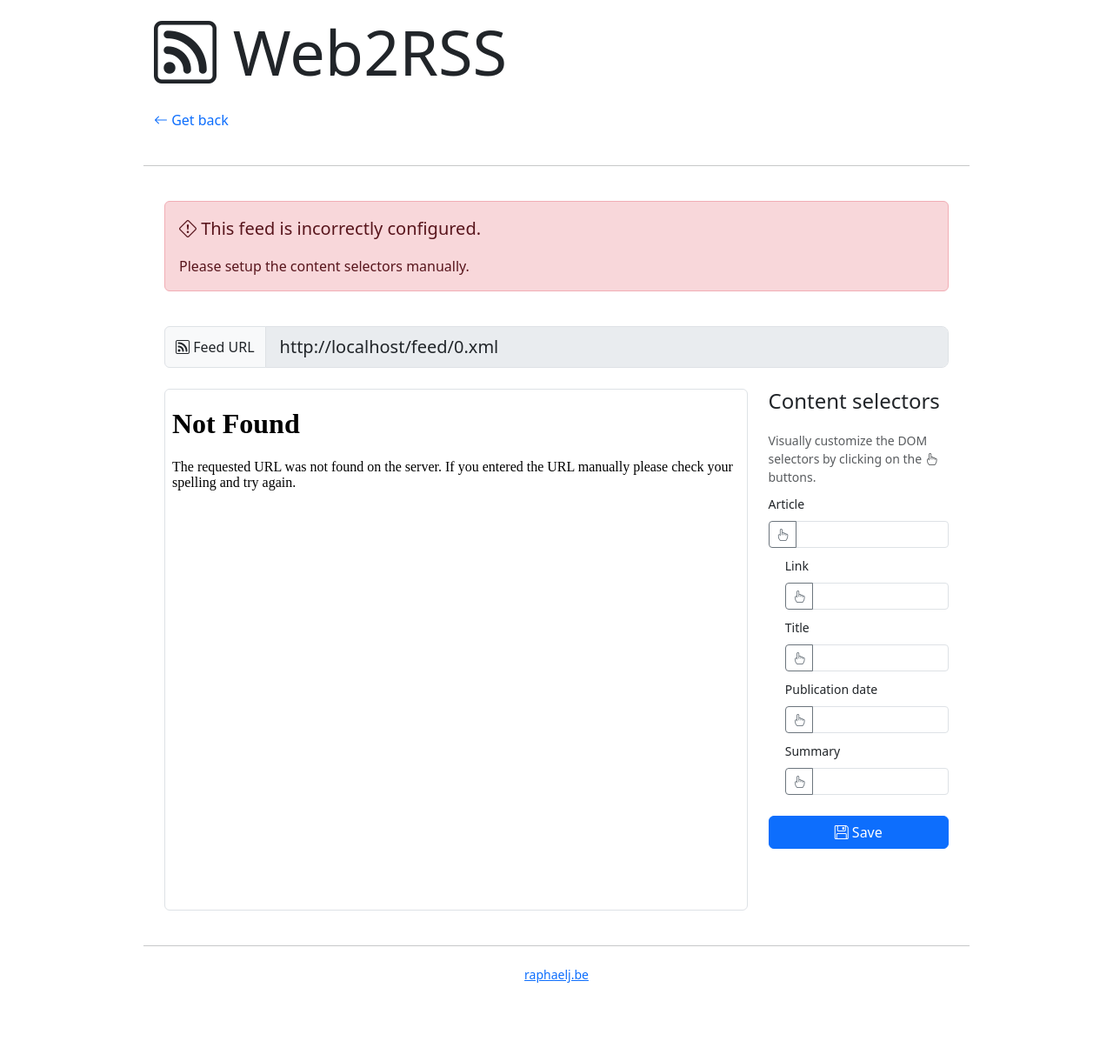
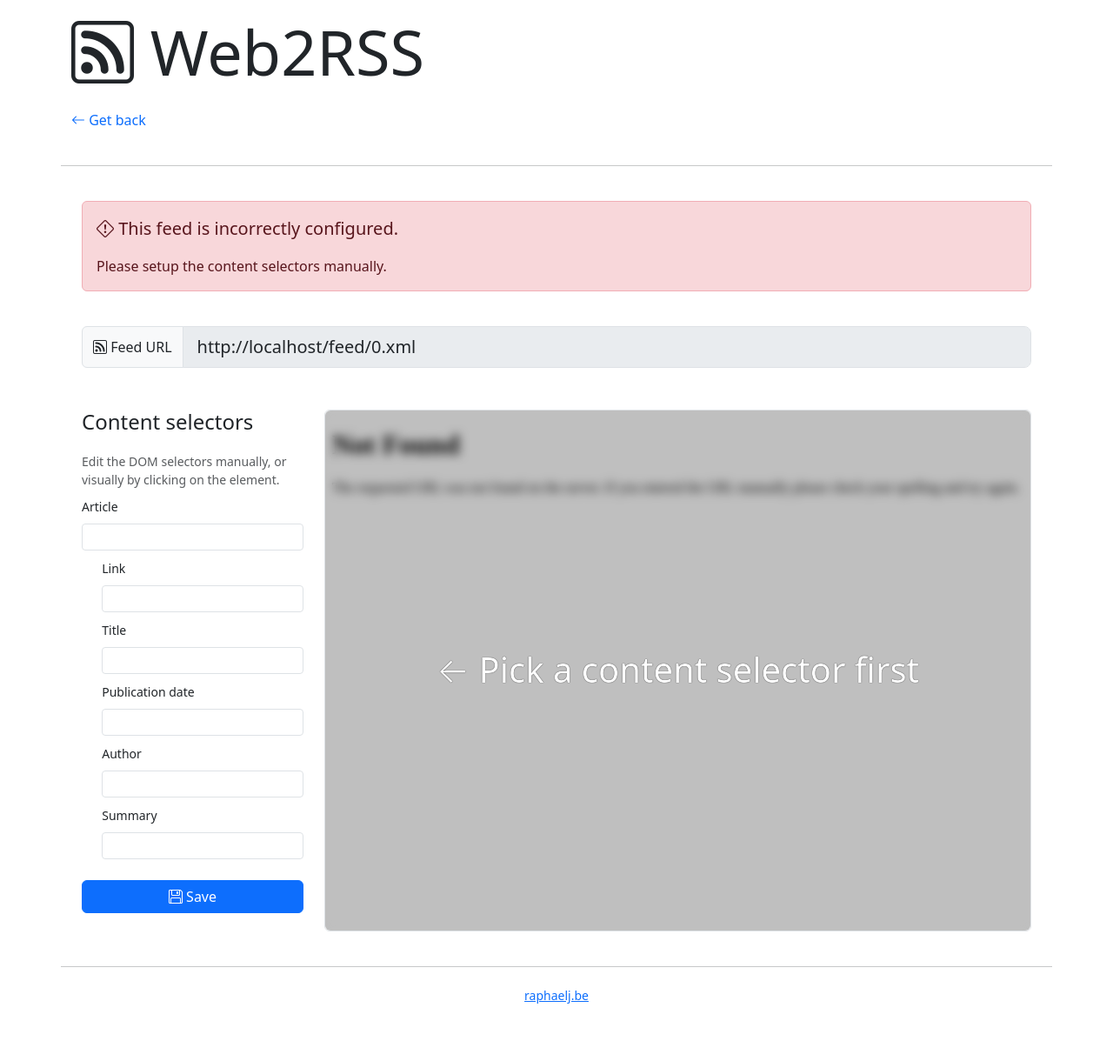
Before and after one commit to RaphaelJ/web2rss, a Flask app: template src/web2rss/templates/feed/settings.html in a window 1280 px wide. Shown: the whole page at 87% size. Before the commit the page ends 1130 px from the top, so only its background shows below. Run offline with Flask 3, Linux system fonts and the light colour scheme; the template is opened without the code that fills it, so the values that code supplies are empty; parts of the project's set-up code (start-up, migrations or seed data) failed here and were passed over; some libraries are stand-ins or nearby versions.

Commit message:
Adds a visual widget to setup the DOM selectors.

```diff
--- a/src/web2rss/models.py
+++ b/src/web2rss/models.py
@@ -39,9 +39,10 @@
     page_title = db.Column(db.String(), nullable=False)
 
     article_selector = db.Column(db.String(), nullable=True)
-    url_selector = db.Column(db.String(), nullable=True)
+    link_selector = db.Column(db.String(), nullable=True)
     title_selector = db.Column(db.String(), nullable=True)
     date_selector = db.Column(db.String(), nullable=True)
+    author_selector = db.Column(db.String(), nullable=True)
     summary_selector = db.Column(db.String(), nullable=True)
 
     def has_required_selectors(self) -> bool:
--- a/src/web2rss/static/app.js
+++ b/src/web2rss/static/app.js
@@ -20,24 +20,162 @@
 
 const app = Vue.createApp({})
 
-let FeedIframe = {
+let FeedSelectorForm = {
+    props: {
+        action: { type: String, required: true },
+
+        feedUrl: { type: String, required: true },
+
+        article: { type: String, required: false },
+
+        link: { type: String, required: false },
+        title: { type: String, required: false },
+        date: { type: String, required: false },
+        author: { type: String, required: false },
+        summary: { type: String, required: false },
+    },
+    data() {
+        const mainSelectorClass = "col-12"
+        const subSelectorClass = "col-12 offset-lg-1 col-lg-11"
+
+        return {
+            selectors: {
+                "article": {
+                    class: mainSelectorClass, label: "Article", value: this.article, parent: null,
+                },
+                "link": {
+                    class: subSelectorClass, label: "Link", value: this.link, parent: "article",
+                },
+                "title": {
+                    class: subSelectorClass, label: "Title", value: this.title, parent: "article",
+                },
+                "date": {
+                    class: subSelectorClass, label: "Publication date", value: this.date,
+                    parent: "article",
+                },
+                "author": {
+                    class: subSelectorClass, label: "Author", value: this.author,
+                    parent: "article",
+                },
+                "summary": {
+                    class: subSelectorClass, label: "Summary", value: this.summary,
+                    parent: "article",
+                },
+            },
+
+            activeSelector: null,
+        }
+    },
+    template: `
+        <div class="row row-gap-4">
+            <div class="col-12 col-lg-3">
+                <form
+                    :action="action"
+                    method="POST"
+                    class="row row-gap-2">
+                    <h4>Content selectors</h4>
+
+                    <div class="col-12 form-text">
+                        Edit the DOM selectors manually, or visually by clicking on the element.
+                    </div>
+
+                    <div
+                        v-for="(selector, name) in selectors"
+                        :class="selector.class">
+
+                        <label :for="name" class="form-label">
+                            <small>{{ selector.label }}</small>
+                        </label>
+
+                        <input
+                            type="text"
+                            class="form-control form-control-sm"
+                            :id="name"
+                            :name="name"
+                            v-model="selector.value"
+                            @focusin="select(selector)"
+                            @focusout="unselect(selector)">
+                    </div>
+
+                    <div class="col-12 mt-3 d-grid">
+                        <button type="submit" class="btn btn-primary">
+                            <i class="bi bi-floppy"></i> Save
+                        </button>
+                    </div>
+                </form>
+            </div>
+
+            <div class="col-12 col-lg-9">
+                <feed-selector-iframe
+                    :url="feedUrl"
+                    :parent-selector="activeSelectorParentValue"
+                    :value="activeSelectorValue"
+                    @input="setSelectorValue">
+                </feed-selector-iframe>
+            </div>
+        </div>
+    `,
+    computed: {
+        activeSelectorValue() {
+            if (this.activeSelector != null) {
+                if (this.activeSelector.value) {
+                    return this.activeSelector.value
+                } else {
+                    return ""
+                }
+            } else {
+                return null
+            }
+        },
+
+        activeSelectorParentValue() {
+            if (this.activeSelector != null && this.activeSelector["parent"]) {
+                let parent = this.selectors[this.activeSelector["parent"]]
+                return parent.value
+            } else {
+                return null
+            }
+        },
+    },
+    methods: {
+        select(selector) {
+            if (this.activeSelector) {
+                this.unselect(this.activeSelector)
+            }
+
+            this.activeSelector = selector
+        },
+
+        unselect(selector) {
+            this.activeSelector = null
+        },
+
+        setSelectorValue(value) {
+            if (this.activeSelector != null) {
+                this.activeSelector.value = value
+            }
+        },
+    },
+}
+
+app.component("feed-selector-form", FeedSelectorForm)
+
+let FeedSelectorIframe = {
     props: {
         url: { type: String, required: true },
-
-        article_selector: { type: String, required: true },
-        url_selector: { type: String, required: true },
-        title_selector: { type: String, required: true },
-        date_selector: { type: String, required: true },
-        summary_selector: { type: String, required: true },
-
-        active_selector: { type: String, required: false },
+        parentSelector: { type: String, required: false },
+        value: { type: String, required: false },
     },
+    emits: ["input"],
     data() {
         return {
+            highlightElements: [],
+            parentElements: new Set(),
+
+            // Required to restore the initial value if the user move out of the iframe without
+            // selecting an element.
+            savedValue: null,
         }
-    },
-    mounted() {
-
     },
     template: `
         <div
@@ -49,7 +187,7 @@
                 position: relative;">
 
             <div
-                v-if="!active_selector"
+                v-if="value == null"
                 style="
                     position: absolute;
                     top: 0;
@@ -58,13 +196,13 @@
                     width: 100%;
                     border-radius: var(--bs-border-radius);
 
-                    z-index: 1;
+                    z-index: 1000;
 
-                    background-color: rgba(0, 0, 0, 0.4);
+                    background-color: rgba(0, 0, 0, 0.25);
                     backdrop-filter: blur(6px);
 
                     color: white;
-                    text-shadow: 0 0 1px black;
+                    text-shadow: 0 0 1px rgba(0, 0, 0, 1);
                     text-align: center;">
 
                 <p
@@ -81,12 +219,12 @@
                         width: 100%;
 
                         text-align: center">
-                    Select a content selector first <i class="bi bi-hand-index"></i>
+                    <span class="d-none d-lg-inline">← </span>Pick a content selector first
                 </p>
             </div>
 
             <iframe
-                ref="iframe"
+                ref="frame"
                 :src="url"
                 style="
                     position: absolute;
@@ -101,18 +239,186 @@
             </iframe>
         </div>
     `,
-    computed: {
-        highlighted_elements()
-        {
-            let iframe = this.$refs["iframe"]
-
-            iframe
-        }
+    mounted() {
+        this.$refs["frame"].onload = this.onLoad
+    },
+    watch: {
+        value() {
+            this.highlightCurrentValue()
+        },
+        parentSelector() {
+            this.setParentElements()
+        },
     },
     methods: {
-    }
+        onLoad() {
+            this.highlightCurrentValue()
+
+            let body = this.$refs["frame"].contentDocument.querySelector("body")
+            body.style.cursor = "pointer"
+
+            body.onmousemove = this.onMouseMove
+            body.onmouseout = this.onMouseOut
+            body.onclick = this.onClick
+
+            this.setParentElements()
+        },
+
+        onMouseMove(event) {
+            // Highlights the element underneath the mouse cursor, and the items sharing the same
+            // selector.
+
+            var isInsideParent = false
+            for (parent of this.parentElements) {
+                if (parent.contains(event.target)) {
+                    isInsideParent = true
+                    break
+                }
+            }
+
+            if (!isInsideParent) {
+                this.onMouseOut()
+                return
+            }
+
+            let selector = this.getElementSelector(event.target)
+
+            if (selector) {
+                if (!this.savedValue) {
+                    this.savedValue = this.value
+                }
+
+                this.$emit("input", selector)
+
+                this.highlightCurrentValue()
+            }
+        },
+
+        onMouseOut(event) {
+            // Cancels visually selection of elements, and resets the initial value.
+
+            if (this.savedValue != null) {
+                this.$emit("input", this.savedValue)
+            }
+
+            this.savedValue = null
+
+            this.highlightCurrentValue()
+        },
+
+        onClick(event) {
+            this.savedValue = null
+
+            return false // Prevents default action
+        },
+
+        highlightCurrentValue() {
+            if (!this.value) {
+                return
+            }
+
+            var selector;
+            if (this.parentSelector) {
+                selector = this.parentSelector + " " + this.value
+            } else {
+                selector = this.value
+            }
+
+            this.highlightSelector(selector)
+        },
+
+        highlightSelector(selector)
+        {
+            this.removeHighlights()
+
+            if (!selector) {
+                return
+            }
+
+            let frame = this.$refs["frame"]
+
+            let elements = frame.contentDocument.querySelectorAll(selector)
+
+            for (let element of elements) {
+                this.addHighlight(element)
+            }
+        },
+
+        removeHighlights() {
+            for (let element of this.highlightElements) {
+                element.remove()
+            }
+
+            this.highlightElements = []
+        },
+
+        addHighlight(element) {
+            // Displays a box around the provided element.
+
+            let frame = this.$refs["frame"]
+
+            let rect = element.getBoundingClientRect()
+            let x = rect.left + frame.contentWindow.window.scrollX
+            let y = rect.top + frame.contentWindow.window.scrollY
+
+            highlightElement = frame.contentDocument.createElement("div")
+            frame.contentDocument.body.appendChild(highlightElement);
+
+            let style = highlightElement.style
+
+            style.pointerEvents = "none" // Prevents onmousemove events for this element.
+
+            style.position = "absolute"
+            style.left = x + "px"
+            style.top = y + "px"
+            style.width = rect.width + "px"
+            style.height = rect.height + "px"
+
+            style.border = "0.25rem solid rgba(13, 110, 253, 0.5)"
+            style.borderRadius = "0.25rem"
+
+            this.highlightElements.push(highlightElement)
+        },
+
+        getElementSelector(element) {
+            // Returns a DOM selector from the DOM element.
+
+            var selector = ""
+
+            while (element && element.tagName && !this.parentElements.has(element)) {
+                currentSelector = element.tagName.toLowerCase()
+
+                for (className of element.classList) {
+                    currentSelector += "." + className
+                }
+
+                if (selector) {
+                    selector = currentSelector + " " + selector
+                } else {
+                    selector = currentSelector
+                }
+
+                element = element.parentElement
+            }
+
+            return selector;
+        },
+
+        setParentElements() {
+            // Sets the `parentElements` field with the elements matching `parentSelector`.
+
+            let body = this.$refs["frame"].contentDocument.querySelector("body")
+
+            if (this.parentSelector) {
+                this.parentElements = new Set(body.querySelectorAll(this.parentSelector))
+            } else {
+                // When no parent selector is set, the parent element is `<body>`.
+                this.parentElements = new Set([body])
+            }
+        },
+    },
 }
 
-app.component("feed-iframe", FeedIframe)
+app.component("feed-selector-iframe", FeedSelectorIframe)
 
 app.mount('#app')
--- a/src/web2rss/templates/base.html
+++ b/src/web2rss/templates/base.html
@@ -25,7 +25,7 @@
     <body>
         <div class="container" id="app">
             <div class="row mb-5">
-                <div class="col col-lg-10 offset-lg-1">
+                <div class="col-12">
                     <div class="row row-gap-3 justify-content-center">
                         <div class="col-12 mt-3 text-center text-md-start">
                             <h1 class="display-2"><i class="bi bi-rss"></i> Web2RSS</h1>
--- a/src/web2rss/templates/feed/settings.html
+++ b/src/web2rss/templates/feed/settings.html
@@ -46,113 +46,17 @@
         </div>
     </div>
 
-    <div class="col-lg-9">
-        <feed-iframe
-            url="{{ url_for('feed_proxy', id=feed.id, path=feed.url_path()) }}"
-            article_selector="{{ feed.article_selector }}"
-            url_selector="{{ feed.url_selector }}"
-            title_selector="{{ feed.title_selector }}"
-            date_selector="{{ feed.date_selector }}"
-            summary_selector="{{ feed.summary_selector }}"
-            active_selector="summary">
-        </feed-iframe>
-    </div>
-
-    <div class="col-lg-3">
-        <form
+    <div class="col-12 mt-4">
+        <feed-selector-form
             action="{{ url_for('feed_settings', id=feed.id) }}"
-            method="POST"
-            class="row row-gap-2">
-            <h4>Content selectors</h4>
-
-            <div class="col-12 form-text">
-                Visually customize the DOM selectors by clicking on the
-                <i class="bi bi-hand-index"></i> buttons.
-            </div>
-
-            <div class="col-12">
-                <label for="article-selector" class="form-label"><small>Article</small></label>
-                <div class="input-group input-group-sm">
-                    <button class="btn btn-dm btn-outline-secondary" type="button">
-                        <i class="bi bi-hand-index"></i>
-                    </button>
-                    <input
-                        type="text"
-                        class="form-control form-control-sm"
-                        id="article-selector"
-                        name="article_selector"
-                        value="{{ feed.article_selector|default('') }}">
-                </div>
-            </div>
-
-            <div class="offset-1 col-11">
-                <label for="url-selector" class="form-label"><small>Link</small></label>
-                <div class="input-group input-group-sm">
-                    <button class="btn btn-dm btn-outline-secondary" type="button">
-                        <i class="bi bi-hand-index"></i>
-                    </button>
-                    <input
-                        type="text"
-                        class="form-control form-control-sm"
-                        id="url-selector"
-                        name="url_selector"
-                        value="{{ feed.url_selector|default('') }}">
-                </div>
-            </div>
-
-            <div class="offset-1 col-11">
-                <label for="title-selector" class="form-label"><small>Title</small></label>
-                <div class="input-group input-group-sm">
-                    <button class="btn btn-dm btn-outline-secondary" type="button">
-                        <i class="bi bi-hand-index"></i>
-                    </button>
-                    <input
-                        type="text"
-                        class="form-control form-control-sm"
-                        id="title-selector"
-                        name="title_selector"
-                        value="{{ feed.title_selector|default('') }}">
-                </div>
-            </div>
-
-            <div class="offset-1 col-11">
-                <label for="date-selector" class="form-label">
-                    <small>Publication date</small>
-                </label>
-                <div class="input-group input-group-sm">
-                    <button class="btn btn-dm btn-outline-secondary" type="button">
-                        <i class="bi bi-hand-index"></i>
-                    </button>
-                    <input
-                        type="text"
-                        class="form-control form-control-sm"
-                        id="date-selector"
-                        name="date_selector"
-                        value="{{ feed.date_selector|default('') }}">
-                </div>
-            </div>
-            <div class="offset-1 col-11">
-                <label for="summary-selector" class="form-label"><small>Summary</small></label>
-                <div class="input-group input-group-sm">
-                    <button class="btn btn-dm btn-outline-secondary" type="button">
-                        <i class="bi bi-hand-index"></i>
-                    </button>
-                    <input
-                        type="text"
-                        class="form-control form-control-sm"
-                        id="summary-selector"
-                        name="summary_selector"
-                        value="{{ feed.summary_selector|default('') }}">
-                </div>
-            </div>
-
-            <div class="col-12 mt-3 d-grid">
-                <button type="submit" class="btn btn-primary">
-                    <i class="bi bi-floppy"></i>
-                    Save
-                </button>
-            </div>
-        </form>
+            feed-url="{{ url_for('feed_proxy', id=feed.id, path=feed.url_path()) }}"
+            {% if feed.article_selector %}article="{{ feed.article_selector }}"{% endif %}
+            {% if feed.link_selector %}link="{{ feed.link_selector }}"{% endif %}
+            {% if feed.article_selector %}title="{{ feed.title_selector|default('') }}"{% endif %}
+            {% if feed.date_selector %}date="{{ feed.date_selector }}"{% endif %}
+            {% if feed.author_selector %}author="{{ feed.author_selector }}"{% endif %}
+            {% if feed.summary_selector %}summary="{{ feed.summary_selector }}"{% endif %}>
+        </feed-selector-form>
     </div>
 </div>
 {% endblock %}
--- a/src/web2rss/templates/index.html
+++ b/src/web2rss/templates/index.html
@@ -35,7 +35,7 @@
         <div class="col-12 col-md-4">
             <div class="card">
                 <div class="card-body">
-                    <h5 class="card-title text-truncate">{{ feed.page_title }}</h5>
+                    <h5 class="card-title text-truncate align-middle">{{ feed.page_title }}</h5>
                     <h6 class="card-subtitle mb-2 text-body-secondary text-truncat">
                         <small>
                             <a
--- a/src/web2rss/utils/proxy.py
+++ b/src/web2rss/utils/proxy.py
@@ -27,8 +27,6 @@
 
 
 def http_proxy(proxied_url: Callable[[str], str], url: str, params: Mapping[str, str]) -> Response:
-    print("Proxied URL:", url)
-
     resp = requests.get(url, params=params, allow_redirects=False)
 
     headers = _proxied_headers(proxied_url, resp.headers)
--- a/src/web2rss/views.py
+++ b/src/web2rss/views.py
@@ -70,11 +70,12 @@
         with db.session.begin():
             feed = db.session.query(Feed).get_or_404(id)
 
-            feed.article_selector = form.article_selector.data
-            feed.url_selector = form.url_selector.data
-            feed.title_selector = form.title_selector.data
-            feed.date_selector = form.date_selector.data
-            feed.summary_selector = form.summary_selector.data
+            feed.article_selector = form.article.data
+            feed.link_selector = form.link.data
+            feed.title_selector = form.title.data
+            feed.date_selector = form.date.data
+            feed.author_selector = form.author.data
+            feed.summary_selector = form.summary.data
 
             db.session.commit()
     else:
@@ -92,8 +93,6 @@
     This is required by the feed setting's <iframe> to bypass cross-origin safe guards.
     """
 
-    print(path)
-
     with db.session.begin():
         feed = db.session.query(Feed).get_or_404(id)
 
```
Also changed, not shown: src/web2rss/forms.py (+7 -6 lines), src/web2rss/prompts/guess_selectors.md (+5 -3 lines), src/web2rss/utils/feed.py (+26 -10 lines).
